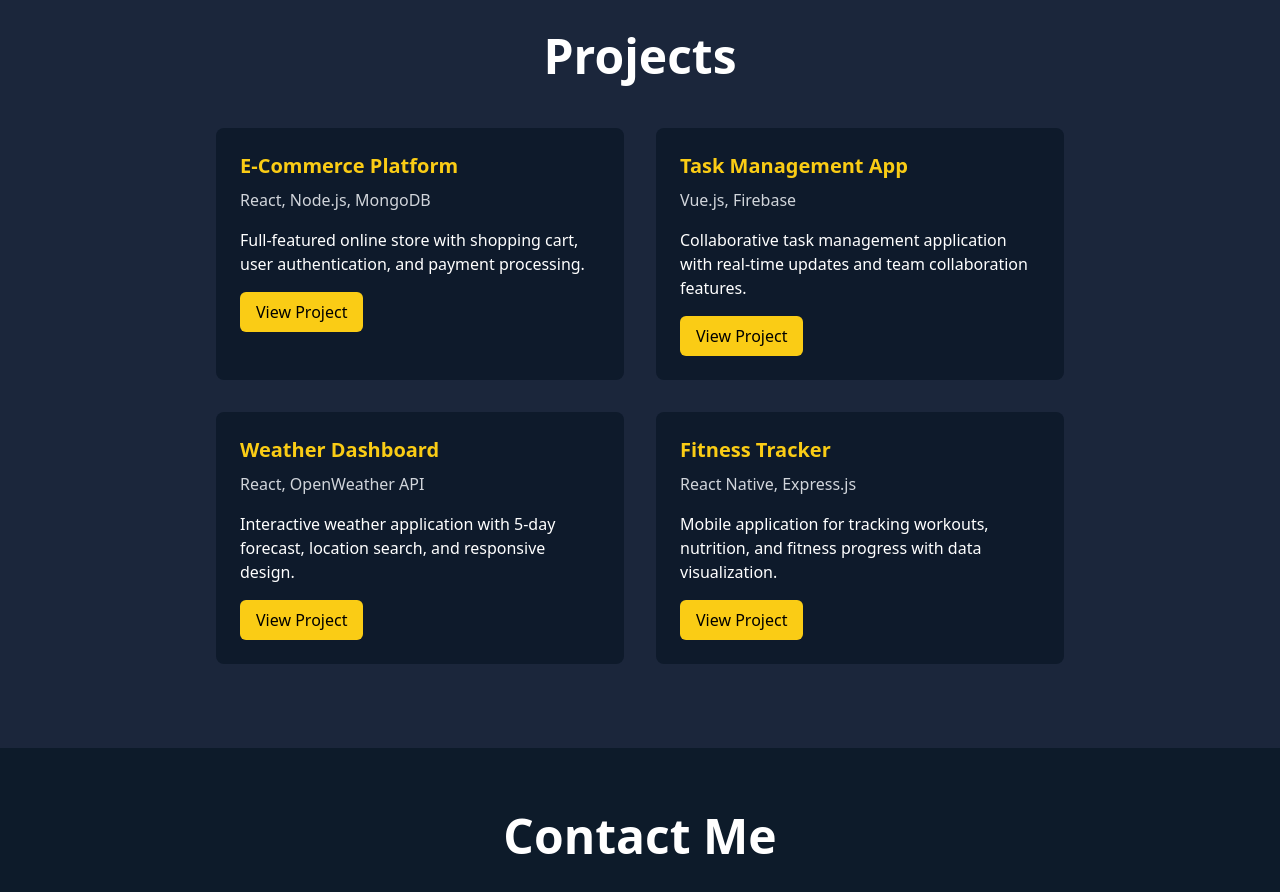
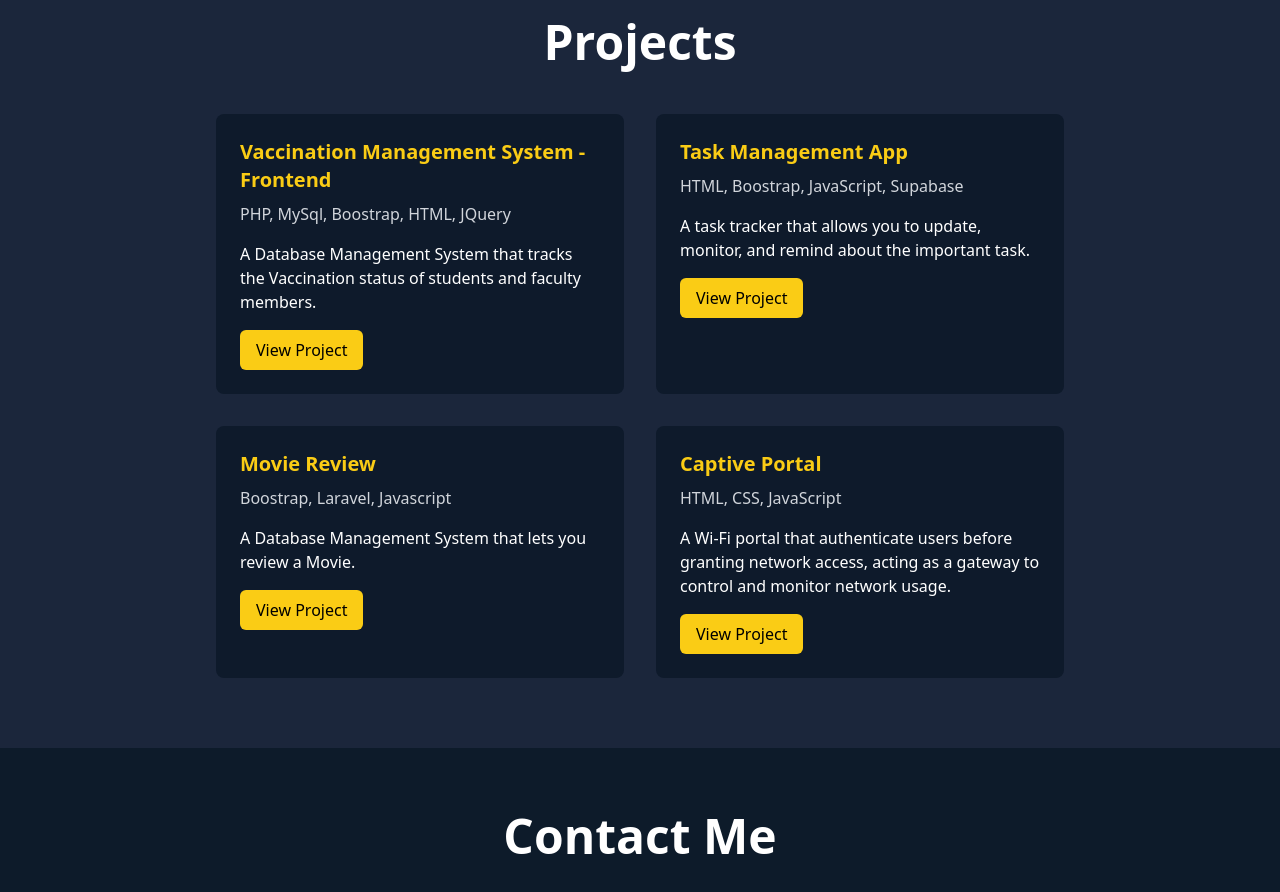
Before and after one commit to MorganPendragon/myportfolio, a React (Create React App) app: page / in a window 1280 px wide. Shown: the part 2580-3472 px from the top of the page. Built offline with nearby package versions, Linux system fonts and the light colour scheme.

Commit message:
some bugs

```diff
--- a/src/App.js
+++ b/src/App.js
@@ -1,14 +1,15 @@
-import React from "react";
+import React, { useEffect } from 'react';
 import Navbar from "./navbar";
 import Home from "./home";
 
 export default function App() {
+  useEffect(() => {
+    document.title = "Mark Vincent Agustin";
+  }, []);
+
   return (
     <div className="bg-[#0E1A2B] min-h-screen text-white">
-      {/* Navbar should only be here ONCE */}
       <Navbar />
-
-      {/* Sections inside Home */}
       <Home />
     </div>
   );
--- a/src/home.js
+++ b/src/home.js
@@ -267,28 +267,28 @@ export default function App() {
           <div className="grid md:grid-cols-2 gap-8">
             {[
               {
-                title: "E-Commerce Platform",
-                tech: "React, Node.js, MongoDB",
+                title: "Vaccination Management System - Frontend",
+                tech: "PHP, MySql, Boostrap, HTML, JQuery",
                 description:
-                  "Full-featured online store with shopping cart, user authentication, and payment processing."
+                  "A Database Management System that tracks the Vaccination status of students and faculty members."
               },
               {
                 title: "Task Management App",
-                tech: "Vue.js, Firebase",
+                tech: "HTML, Boostrap, JavaScript, Supabase",
                 description:
-                  "Collaborative task management application with real-time updates and team collaboration features."
+                  "A task tracker that allows you to update, monitor, and remind about the important task."
               },
               {
-                title: "Weather Dashboard",
-                tech: "React, OpenWeather API",
+                title: "Movie Review",
+                tech: "Boostrap, Laravel, Javascript",
                 description:
-                  "Interactive weather application with 5-day forecast, location search, and responsive design."
+                  "A Database Management System that lets you review a Movie."
               },
               {
-                title: "Fitness Tracker",
-                tech: "React Native, Express.js",
+                title: "Captive Portal",
+                tech: "HTML, CSS, JavaScript",
                 description:
-                  "Mobile application for tracking workouts, nutrition, and fitness progress with data visualization."
+                  "A Wi-Fi portal that authenticate users before granting network access, acting as a gateway to control and monitor network usage."
               }
             ].map((project, index) => (
               <motion.div
```
